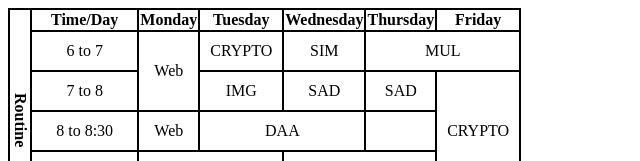
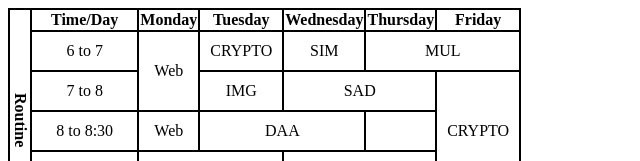
Before and after one commit to Sudippdn/Web-Technology, a plain HTML site: page Routine/Routine.html in a window 1280 px wide. Shown: the top 161 px of the page, without its empty margins (0-640 px from the left). Drawn offline with Linux system fonts and the light colour scheme.

Commit message:
Update Routine.html

```diff
--- a/Routine/Routine.html
+++ b/Routine/Routine.html
@@ -35,8 +35,7 @@
             <tr>
                 <td>7 to 8</td>
                 <td>IMG</td>
-                <td co>SAD</td>
-                <td>SAD</td>
+                <td colspan = "2">SAD</td>
                 <td rowspan="3">CRYPTO</td>
             </tr>
             <tr>
```
